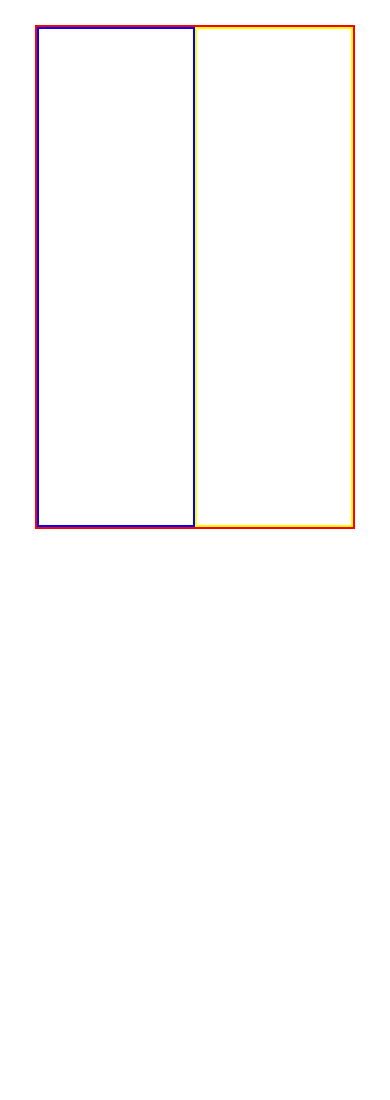
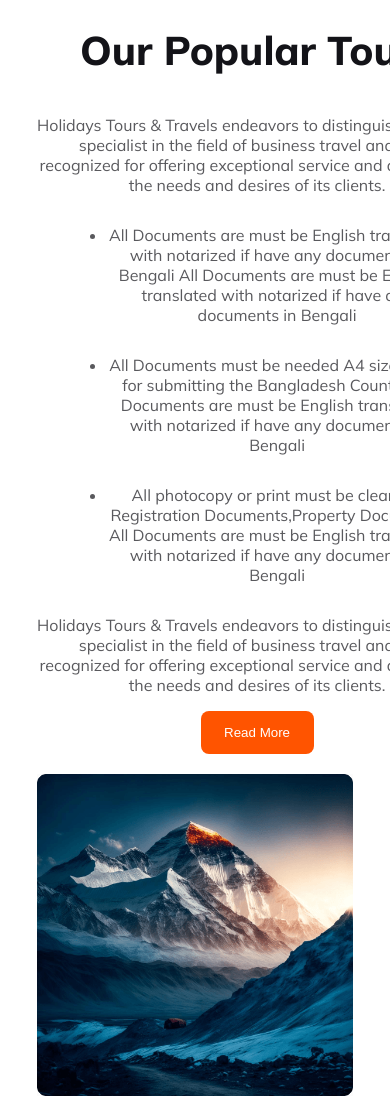
Before and after one commit to AliHossain09/Go-Advantage-Travels, a plain HTML site: page index.html in a window 390 px wide. Shown: the part 722-1822 px from the top of the page. Before the commit the page ends 1251 px from the top, so only its background shows below. Drawn offline with Linux system fonts and the light colour scheme.

Commit message:
popular tour section completed

```diff
--- a/index.html
+++ b/index.html
@@ -47,15 +47,30 @@
     <div><button class="btn-primary">Find Now</button></div>
 </div>
         </div>
-        <!-- Explore your travel section starting hear -->
+        <!-- Explore your travel section ending hear -->
     </header>
     <main>
+        <!-- Our Popular Tours section starting hear -->
         <div class="popular">
 
-<div class="left"></div>
-<div class="right"></div>
-
+<div class="left">
+    <h3>Our Popular Tours</h3>
+    <div class="Service-container">
+        <p>Holidays Tours & Travels endeavors to distinguish itself as a specialist in the field of business travel and to be recognized for offering exceptional service and anticipating the needs and desires of its clients.</p>
+    <ul>
+        <li>All Documents are must be English translated with notarized if have any documents in Bengali All Documents are must be English translated with notarized if have any documents in Bengali</li>
+        <li>All Documents must be needed A4 size paper for submitting the Bangladesh Country All Documents are must be English translated with notarized if have any documents in Bengali</li>
+        <li>All photocopy or print must be clear,Car Registration Documents,Property Documents All Documents are must be English translated with notarized if have any documents in Bengali</li>
+    </ul>
+    <p>Holidays Tours & Travels endeavors to distinguish itself as a specialist in the field of business travel and to be recognized for offering exceptional service and anticipating the needs and desires of its clients.</p>
+    <button class="btn-primary">Read More</button>
+    </div>
+</div>
+<div  class="right">
+<img src="./Go-Advantage-Travels-images/Rectangle 4.png" alt="">
+</div>
         </div>
+        <!-- Our Popular Tours section ending hear -->
     </main>
     <footer></footer>
 </body>
--- a/style/Responsiv.css
+++ b/style/Responsiv.css
@@ -51,8 +51,34 @@
     padding-top: 20px;
     text-align: center;
 }
+.popular{
+
+}
+.Service-container{
+    width: auto;
+}
 /* Explore your travel section ending hear */
 
+.popular {
+    /* Our Popular Tours responsiv section starting hear  */
+    flex-direction: column;
+    text-align: center;
+}
+.Service-container{
+    width: 440px;
+
+}
+.left h3 {
+    color: #131318;
+    font-size: 40px;
+    font-weight: 800;
+    width: 440px;
+}
 
 
+.right {
+    width: 100%;
+    margin: 20px 0 0 0;
 }
+/* Our Popular Tours responsiv section ending hear  */
+}
--- a/style/travels.css
+++ b/style/travels.css
@@ -85,8 +85,8 @@ body {
     color: #FFF;
     font-size: 60px;
     font-weight: 700;
-   text-align: center;
-   margin-top: 50px;
+    text-align: center;
+
 
 }
 
@@ -133,22 +133,53 @@ body {
 
 }
 
-
-.popular{
+/* Our Popular Tours style section starting hear  */
+.popular {
     width: 81%;
     max-width: 1170px;
     margin: 0 auto;
-    border: 2px solid red;
-    min-height: 500px;
+
     margin-top: 100px;
     display: flex;
 }
-.left{
-width: 50%;
-border: 2px solid blue;
-}
-.right{
-width: 50%;
-border: 2px solid yellow;
+
+
+
+.left {
+    width: 50%;
 
 }
+
+.right {
+    width: 50%;
+
+
+}
+
+.right img {
+    width: 100%;
+    height: 100%;
+
+}
+
+
+
+.Service-container p,
+ul {
+    color: rgba(19, 19, 24, 0.70);
+    font-size: 16px;
+    font-weight: 400;
+    max-width: 550px;
+
+}
+
+.Service-container li {
+    margin: 30px;
+}
+
+.left h3 {
+    color: #131318;
+    font-size: 40px;
+    font-weight: 800;
+    margin-top: 0%;
+}
```
